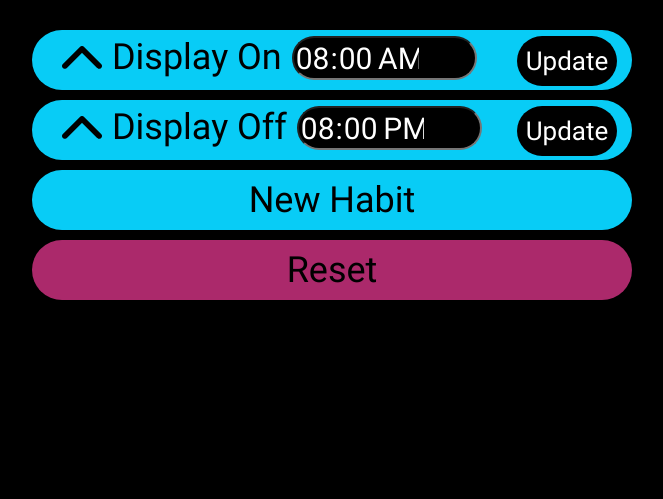
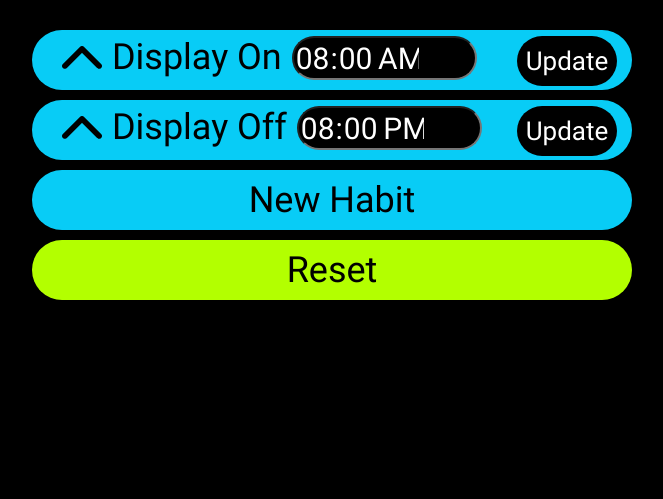
Before and after one commit to FutureNathan/Habit-Calendar, a Flask app: page / in a window 1280 px wide; the page is wider, and only the part inside the window is pictured. Shown: the part 210-709 px from the top of that part, without its empty margins (216-879 px from the left). Run offline with Flask 2, Linux system fonts and the light colour scheme; some libraries are stand-ins or nearby versions.

Commit message:
update Test

```diff
--- a/static/css/settings-style.css
+++ b/static/css/settings-style.css
@@ -119,7 +119,8 @@
   }
 
   .reset {
-    background-color: #AB296B;
+    background-color: rgb(179, 255, 0);
   }
 
   /* rgb(179, 255, 0); */
+  /* #AB296B; */
```
